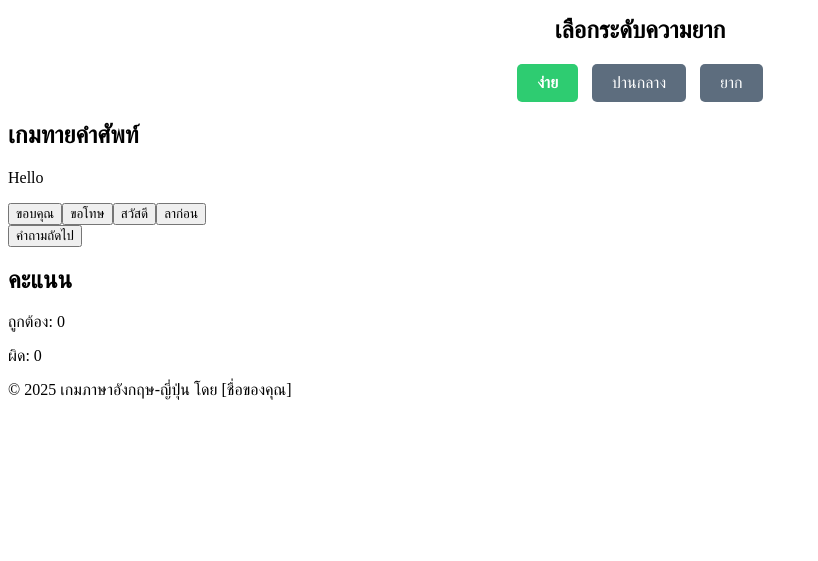
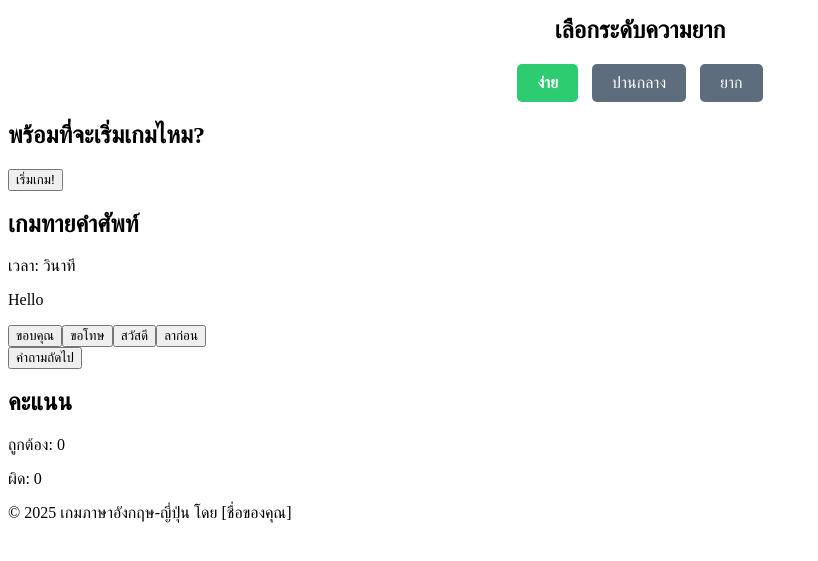
Before and after one commit to miyumei/Npwps, a plain HTML site: page index.html in a window 1280 px wide. Shown: the part 105-666 px from the top of the page, without its empty margins (0-818 px from the left). Drawn offline with Linux system fonts and the light colour scheme.

Commit message:
Update index.html

```diff
--- a/index.html
+++ b/index.html
@@ -25,9 +25,15 @@
             </div>
         </section>
 
+        <section id="start-screen">
+            <h2>พร้อมที่จะเริ่มเกมไหม?</h2>
+            <button id="start-game-button">เริ่มเกม!</button>
+        </section>
+
+        <section id="game-container" class="hidden">
             <section id="game-area">
                 <h2>เกมทายคำศัพท์</h2>
-            <p id="question-text">คำถามจะปรากฏที่นี่</p>
+                <p id="timer-text">เวลา: <span id="time-left"></span> วินาที</p> <p id="question-text">คำถามจะปรากฏที่นี่</p>
                 <div id="options-container">
                     <button class="option-button">ตัวเลือก 1</button>
                     <button class="option-button">ตัวเลือก 2</button>
@@ -43,6 +49,7 @@
                 <p>ถูกต้อง: <span id="correct-score">0</span></p>
                 <p>ผิด: <span id="wrong-score">0</span></p>
             </section>
+        </section>
         </main>
 
     <footer>
```
Lines whose indentation alone changed are shown as unchanged.
